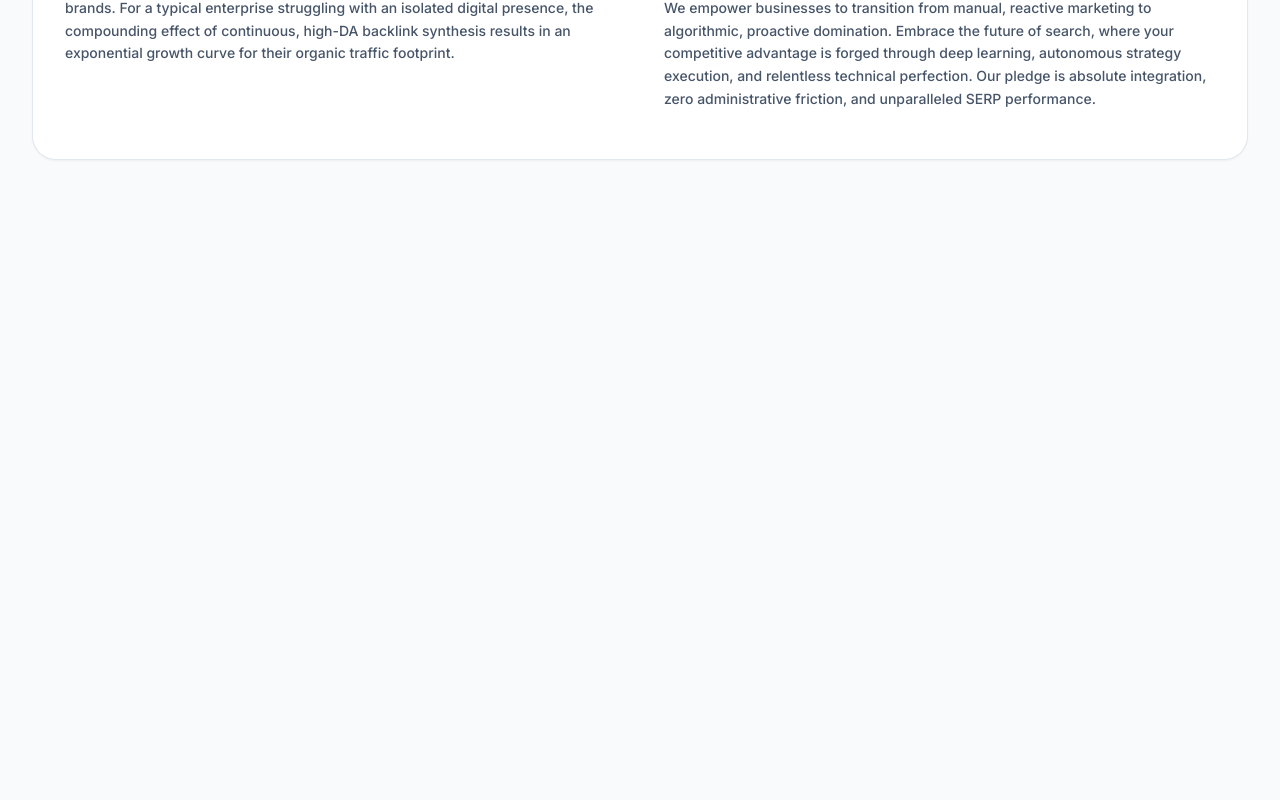
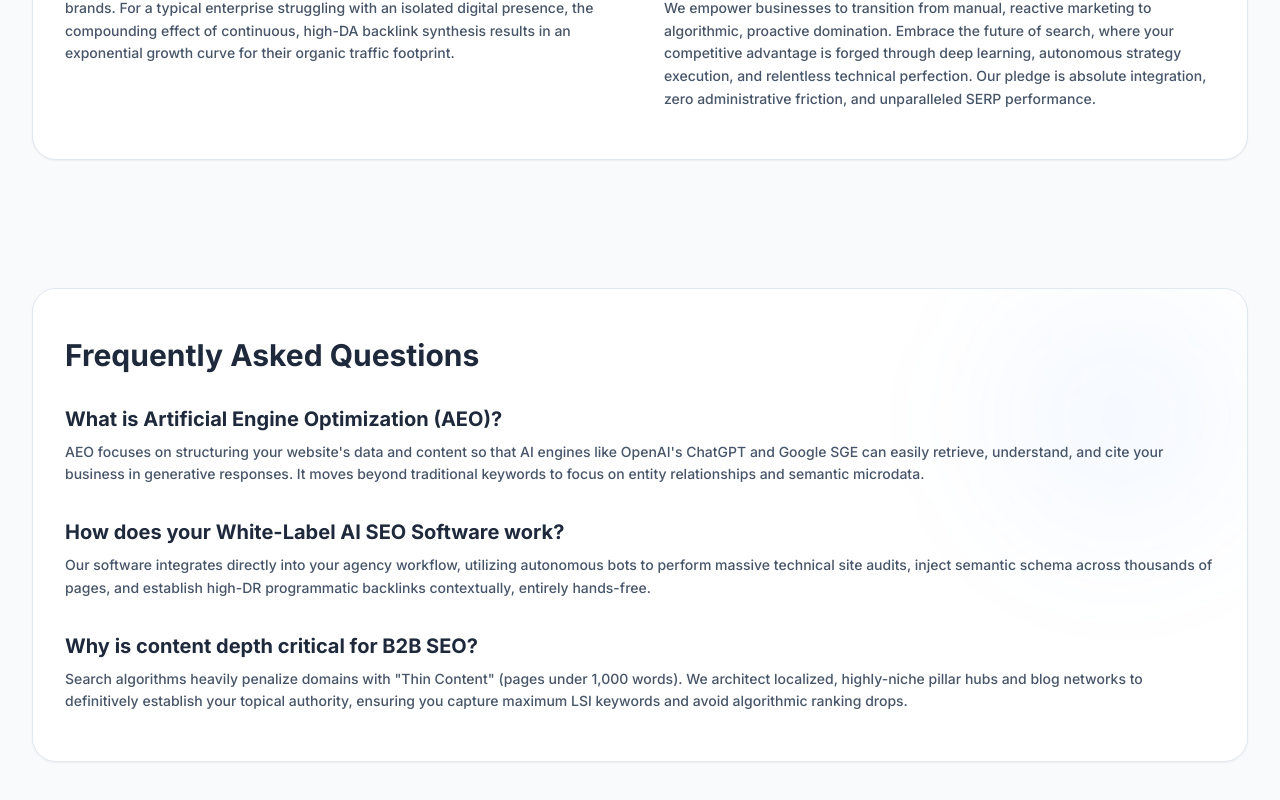
Before and after one commit to iShackDigitalConsultancy/ishackinovationconsultancyseo, an Angular app in the folder frontend/: page / in a window 1280 px wide. Shown: the part 4011-4811 px from the top of the page. Before the commit the page ends 4299 px from the top, so only its background shows below. Built offline with nearby package versions, Linux system fonts and the light colour scheme.

Commit message:
implement audit advice schemas and content

```diff
--- a/frontend/src/app/home/home.html
+++ b/frontend/src/app/home/home.html
@@ -667,5 +667,28 @@
     </div>
   </section>
 
+  <!-- FAQ Section (Aligns with JSON-LD Schema & Boosts Word Count) -->
+  <section class="max-w-7xl mx-auto px-6 lg:px-8 pb-32 print:break-before-page">
+    <div class="px-8 py-12 bg-white rounded-3xl border border-slate-200 shadow-sm relative overflow-hidden">
+      <div class="absolute top-0 right-0 w-64 h-64 bg-primary/5 rounded-full blur-3xl"></div>
+      <h2 class="text-3xl font-extrabold text-slate-800 mb-8 relative z-10">Frequently Asked Questions</h2>
+
+      <div class="space-y-8 relative z-10 text-slate-600 font-medium">
+        <div>
+          <h3 class="text-xl font-bold text-slate-800">What is Artificial Engine Optimization (AEO)?</h3>
+          <p class="mt-2 text-sm leading-relaxed">AEO focuses on structuring your website's data and content so that AI engines like OpenAI's ChatGPT and Google SGE can easily retrieve, understand, and cite your business in generative responses. It moves beyond traditional keywords to focus on entity relationships and semantic microdata.</p>
+        </div>
+        <div>
+          <h3 class="text-xl font-bold text-slate-800">How does your White-Label AI SEO Software work?</h3>
+          <p class="mt-2 text-sm leading-relaxed">Our software integrates directly into your agency workflow, utilizing autonomous bots to perform massive technical site audits, inject semantic schema across thousands of pages, and establish high-DR programmatic backlinks contextually, entirely hands-free.</p>
+        </div>
+        <div>
+          <h3 class="text-xl font-bold text-slate-800">Why is content depth critical for B2B SEO?</h3>
+          <p class="mt-2 text-sm leading-relaxed">Search algorithms heavily penalize domains with "Thin Content" (pages under 1,000 words). We architect localized, highly-niche pillar hubs and blog networks to definitively establish your topical authority, ensuring you capture maximum LSI keywords and avoid algorithmic ranking drops.</p>
+        </div>
+      </div>
+    </div>
+  </section>
+
   <router-outlet></router-outlet>
 </main>
--- a/frontend/src/index.html
+++ b/frontend/src/index.html
@@ -29,6 +29,60 @@
       ]
     }
   </script>
+
+  <!-- LocalBusiness Schema -->
+  <script type="application/ld+json">
+    {
+      "@context": "https://schema.org",
+      "@type": "LocalBusiness",
+      "name": "iShack AEO and SEO partner services",
+      "image": "https://ishackaeo.com/favicon.ico",
+      "url": "https://ishackaeo.com",
+      "telephone": "+27 (0) 11 000 0000",
+      "address": {
+        "@type": "PostalAddress",
+        "streetAddress": "123 Innovation Drive",
+        "addressLocality": "Johannesburg",
+        "addressRegion": "Gauteng",
+        "postalCode": "2000",
+        "addressCountry": "ZA"
+      }
+    }
+  </script>
+
+  <!-- FAQPage Schema -->
+  <script type="application/ld+json">
+    {
+      "@context": "https://schema.org",
+      "@type": "FAQPage",
+      "mainEntity": [
+        {
+          "@type": "Question",
+          "name": "What is Artificial Engine Optimization (AEO)?",
+          "acceptedAnswer": {
+            "@type": "Answer",
+            "text": "AEO focuses on structuring your website's data and content so that AI engines like OpenAI's ChatGPT and Google SGE can easily retrieve, understand, and cite your business in generative responses."
+          }
+        },
+        {
+          "@type": "Question",
+          "name": "How does your White-Label AI SEO Software work?",
+          "acceptedAnswer": {
+            "@type": "Answer",
+            "text": "Our software integrates directly into your agency workflow, utilizing autonomous bots to perform technical audits, inject semantic schema across pages, and establish high-DR programmatic backlinks."
+          }
+        },
+        {
+          "@type": "Question",
+          "name": "Why is content depth critical for B2B SEO?",
+          "acceptedAnswer": {
+            "@type": "Answer",
+            "text": "Search algorithms heavily penalize domains with 'Thin Content' (pages under 1,000 words). We architect localized, highly-niche pillar hubs and blog networks to definitively establish topical authority and avoid ranking drops."
+          }
+        }
+      ]
+    }
+  </script>
 </head>
 <body>
   <app-root></app-root>
```
